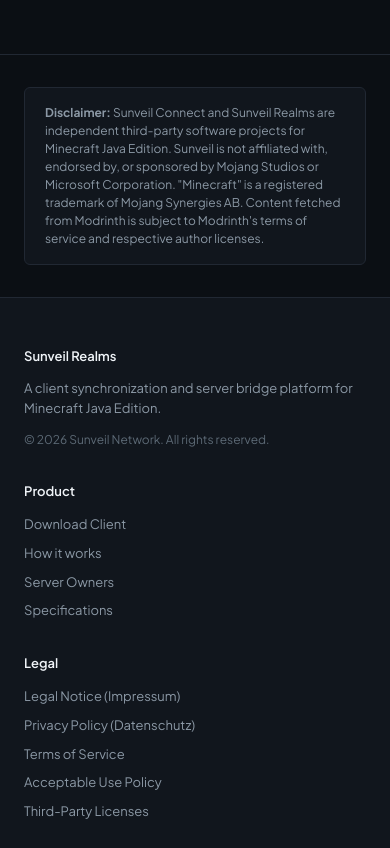
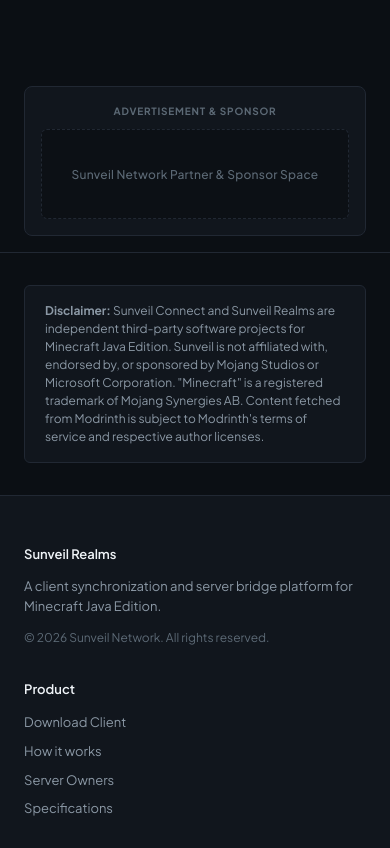
Before and after one commit to svl-network/svl-master-api, a website: page public/index.html in a window 390 px wide. Shown: the part 5696-6544 px from the top of the page. Drawn offline with Linux system fonts and the light colour scheme.

Commit message:
feat(monetization): add responsive Google AdSense & partner sponsorship container structure and styles

```diff
--- a/public/index.html
+++ b/public/index.html
@@ -42,7 +42,10 @@
   <link rel="preconnect" href="https://fonts.googleapis.com">
   <link rel="preconnect" href="https://fonts.gstatic.com" crossorigin>
   <link href="https://fonts.googleapis.com/css2?family=Plus+Jakarta+Sans:wght@400;500;600;700;800&family=JetBrains+Mono:wght@400;500;600&display=swap" rel="stylesheet">
-  <link rel="stylesheet" href="/styles.css?v=6.1">
+  <link rel="stylesheet" href="/styles.css?v=6.2">
+
+  <!-- Google AdSense (Uncomment and replace ca-pub-XXXXXXXXXXXXXXXX once your account is ready) -->
+  <!-- <script async src="https://pagead2.googlesyndication.com/pagead/js/adsbygoogle.js?client=ca-pub-XXXXXXXXXXXXXXXX" crossorigin="anonymous"></script> -->
 </head>
 <body>
   <!-- Toast Notification Container -->
@@ -423,7 +426,31 @@
       </div>
     </section>
 
-    <!-- 7. Disclaimer Section -->
+    <!-- 7. Sponsor & Ad Unit -->
+    <section class="ad-section">
+      <div class="container">
+        <div class="ad-container">
+          <div class="ad-label">Advertisement &amp; Sponsor</div>
+          <div class="ad-slot">
+            <!-- Google AdSense Unit Placeholder -->
+            <!-- Once approved, activate your AdSense tag:
+            <ins class="adsbygoogle"
+                 style="display:block"
+                 data-ad-client="ca-pub-XXXXXXXXXXXXXXXX"
+                 data-ad-slot="1234567890"
+                 data-ad-format="auto"
+                 data-full-width-responsive="true"></ins>
+            <script>
+                 try { (adsbygoogle = window.adsbygoogle || []).push({}); } catch(e) {}
+            </script>
+            -->
+            <span class="ad-placeholder-text">Sunveil Network Partner &amp; Sponsor Space</span>
+          </div>
+        </div>
+      </div>
+    </section>
+
+    <!-- 8. Disclaimer Section -->
     <section class="section border-top" style="padding: 32px 0;">
       <div class="container">
         <div class="disclaimer-box">
--- a/public/styles.css
+++ b/public/styles.css
@@ -1208,3 +1208,48 @@
     transform: rotate(360deg);
   }
 }
+
+/* ==========================================================================
+   AdSense & Partner Sponsorship Slot
+   ========================================================================== */
+.ad-section {
+  padding: 32px 0 16px;
+}
+
+.ad-container {
+  background: var(--bg-surface);
+  border: 1px solid var(--border-subtle);
+  border-radius: var(--radius-lg);
+  padding: 16px;
+  text-align: center;
+  position: relative;
+  overflow: hidden;
+  max-width: 980px;
+  margin: 0 auto;
+}
+
+.ad-label {
+  font-size: 10px;
+  font-weight: 700;
+  text-transform: uppercase;
+  letter-spacing: 0.08em;
+  color: var(--text-muted);
+  margin-bottom: 10px;
+}
+
+.ad-slot {
+  min-height: 90px;
+  display: flex;
+  align-items: center;
+  justify-content: center;
+  background: rgba(0, 0, 0, 0.25);
+  border-radius: var(--radius-md);
+  border: 1px dashed var(--border-subtle);
+}
+
+.ad-placeholder-text {
+  font-size: 12px;
+  font-weight: 500;
+  color: var(--text-muted);
+  letter-spacing: 0.02em;
+}
```
